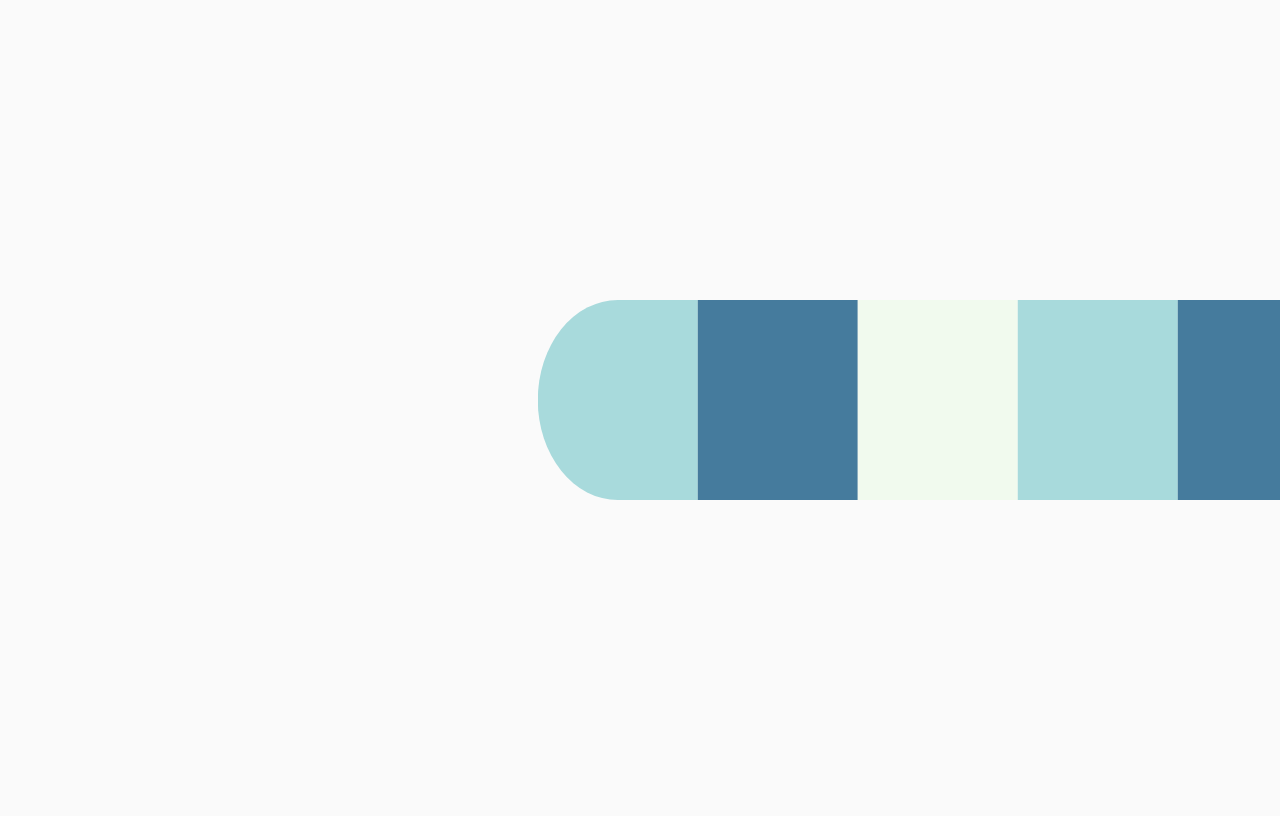
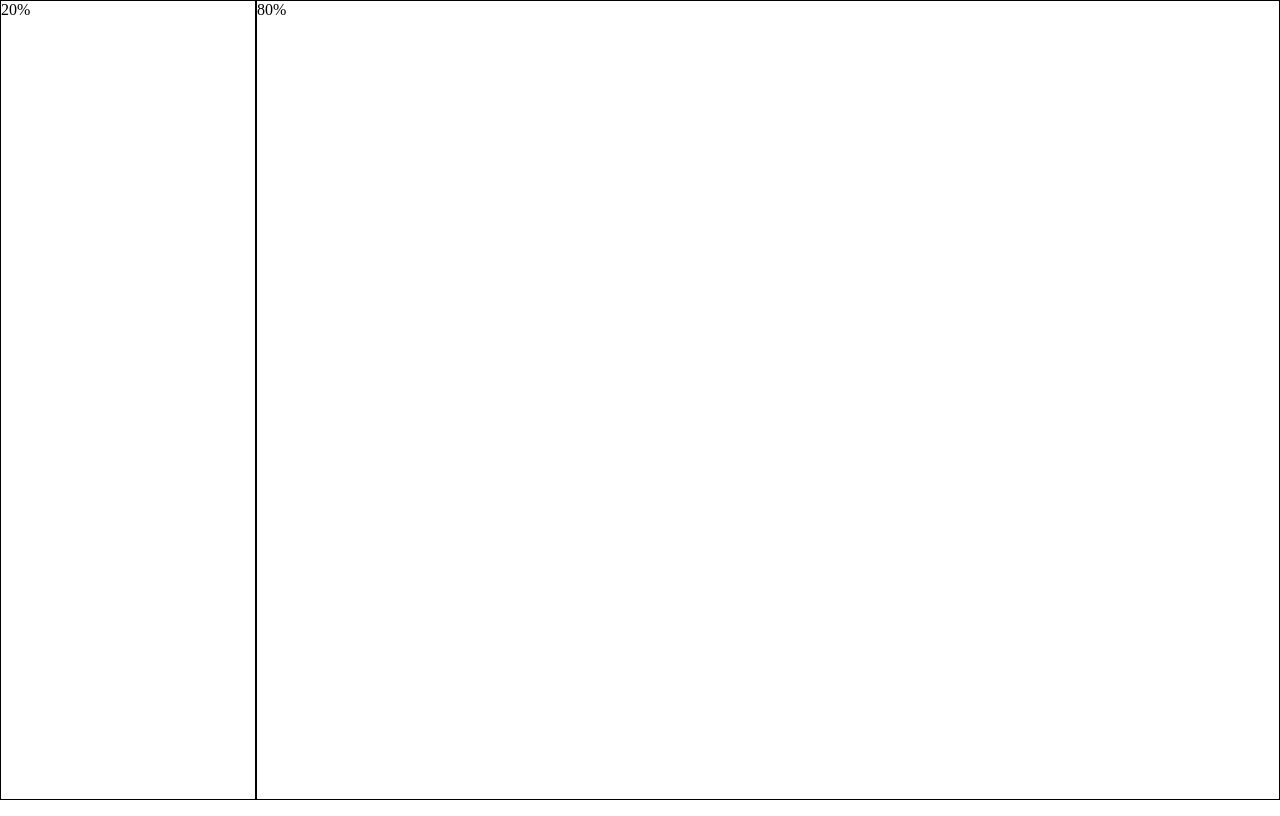
Before and after one commit to rafaelvf/PortfolioII, a Next.js app: page /work in a window 1280 px wide. Built offline with nearby package versions, Linux system fonts and the light colour scheme.

Commit message:
new changes

```diff
--- a/pages/skills.tsx
+++ b/pages/skills.tsx
@@ -10,12 +10,6 @@ const inter = Inter({ subsets: ["latin"] });
 export default function Home() {
   return (
     <>
-      <Head>
-        <title>Rafael Viter</title>
-        <meta name="description" content="Generated by create next app" />
-        <meta name="viewport" content="width=device-width, initial-scale=1" />
-        <link rel="icon" href="/favicon.ico" />
-      </Head>
       <main className={styles.main}>
         <NavExample />
         <Squares />
--- a/pages/work.tsx
+++ b/pages/work.tsx
@@ -1,7 +1,7 @@
 import Head from "next/head";
 import Image from "next/image";
 import { Inter } from "@next/font/google";
-import styles from "../styles/Home.module.css";
+import styles from "../styles/Work.module.scss";
 import Squares from "../components/Squares";
 import Basketball from "../components/Basketball";
 
@@ -10,14 +10,9 @@ const inter = Inter({ subsets: ["latin"] });
 export default function Home() {
   return (
     <>
-      <Head>
-        <title>Rafael Viter</title>
-        <meta name="description" content="Generated by create next app" />
-        <meta name="viewport" content="width=device-width, initial-scale=1" />
-        <link rel="icon" href="/favicon.ico" />
-      </Head>
       <main className={styles.main}>
-        <Squares />
+        <div className={styles.sideBar}>20%</div>
+        <div className={styles.examplesContainer}>80%</div>
       </main>
     </>
   );
--- /dev/null
+++ b/styles/Work.module.scss
@@ -0,0 +1,12 @@
+.main {
+  width: 100%;
+  height: 100vh;
+  margin: 0;
+  padding: 0;
+  display: grid;
+  grid-template-columns: 20% 80%;
+}
+.sideBar,
+.examplesContainer {
+  border: 1px solid black;
+}
```
